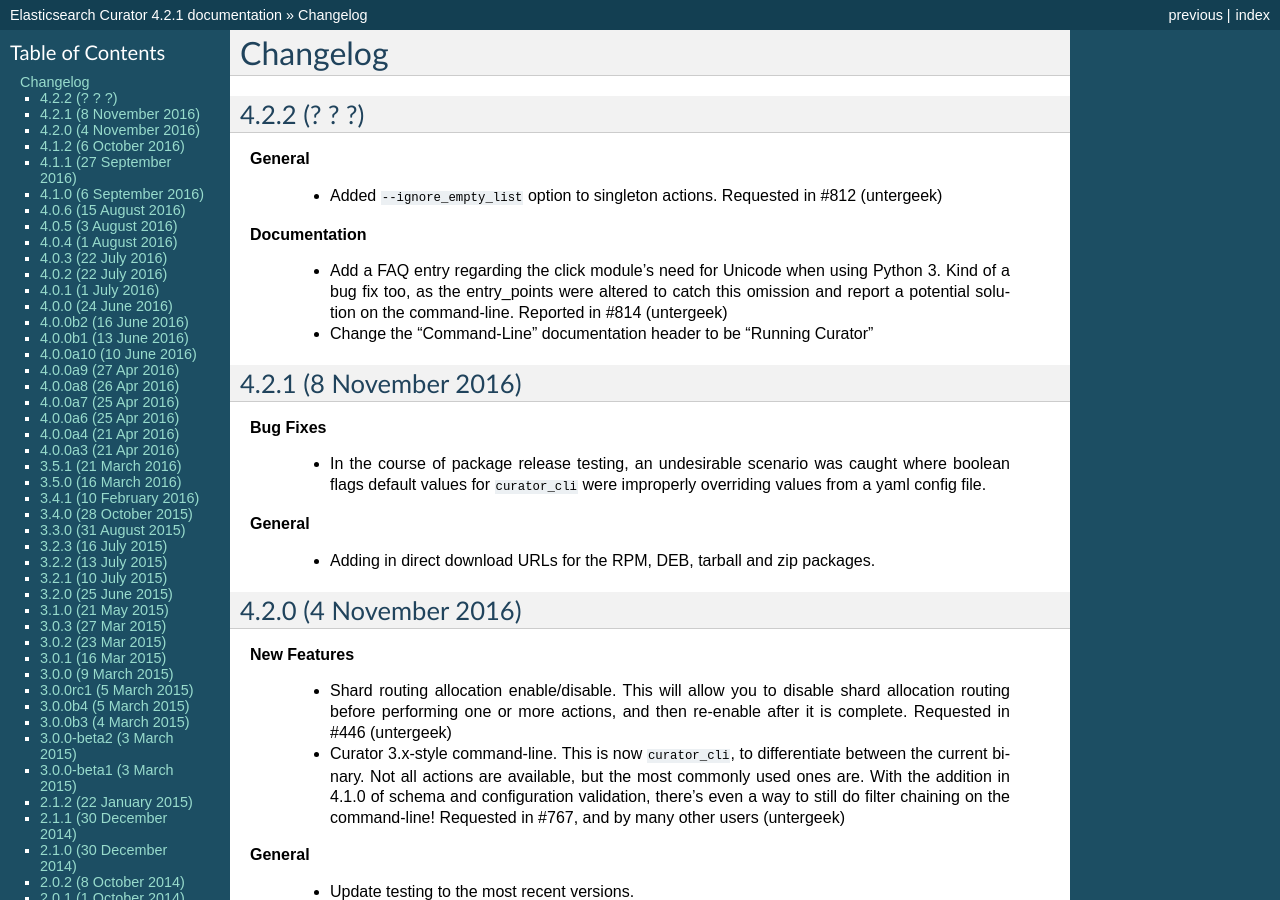
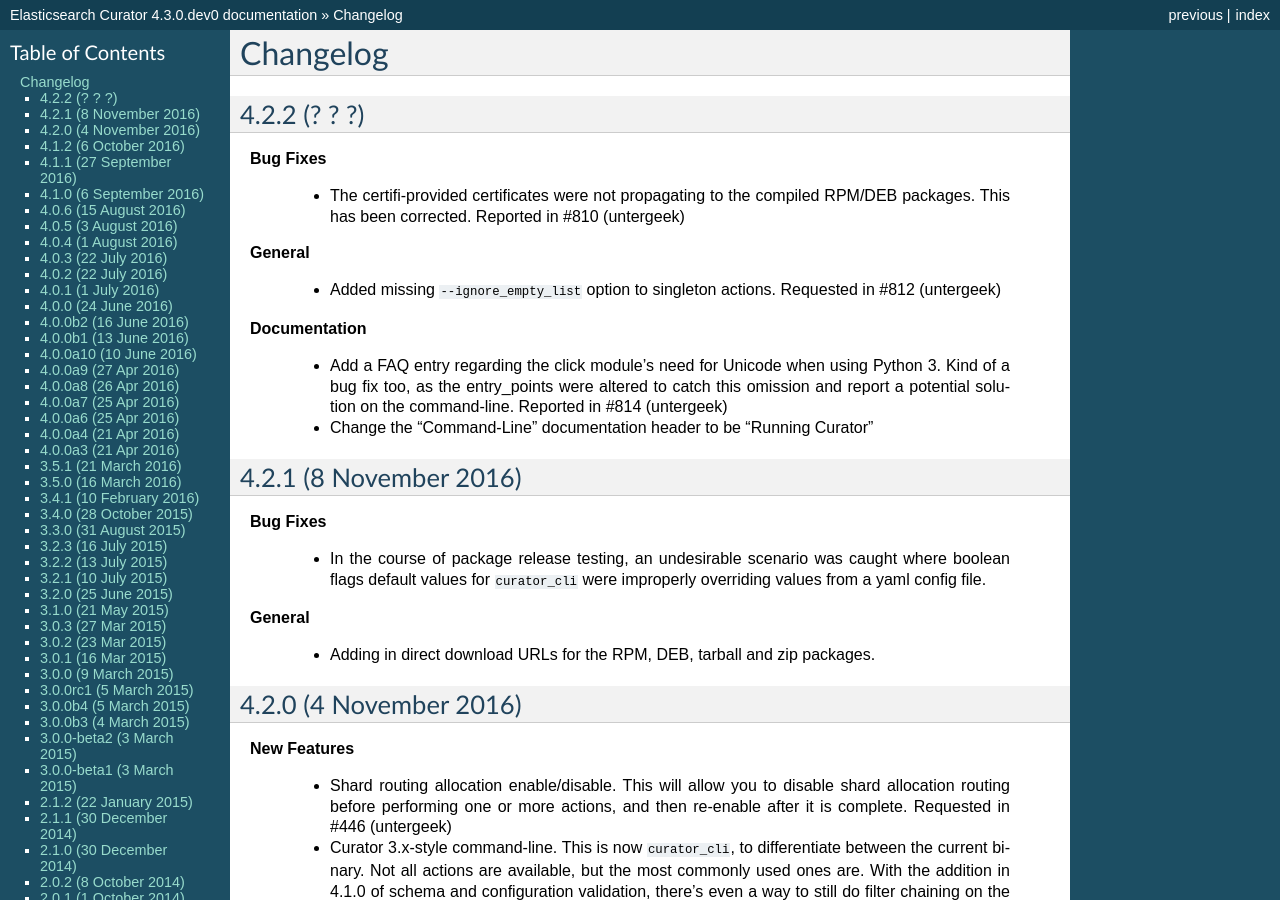
Before and after one commit to elastic/curator, a Sphinx documentation site: the page built from docs/Changelog.rst, in a window 1280 px wide and 900 px high. Built offline with Sphinx 7.4.7, drawn with Linux system fonts in a browser that asks for light colours; some of the changed text lies outside the part shown.

Commit message:
Ensure cacerts.pem from certifi is in RPM/DEB
fixes #810

```diff
--- a/curator/_version.py
+++ b/curator/_version.py
@@ -1 +1 @@
-__version__ = '4.2.1'
+__version__ = '4.3.0.dev0'
--- a/docs/Changelog.rst
+++ b/docs/Changelog.rst
@@ -6,10 +6,15 @@
 4.2.2 (? ? ?)
 -------------
 
+**Bug Fixes**
+
+  * The certifi-provided certificates were not propagating to the compiled
+    RPM/DEB packages.  This has been corrected.  Reported in #810 (untergeek)
+
 **General**
 
-  * Added ``--ignore_empty_list`` option to singleton actions. Requested in
-    #812 (untergeek)
+  * Added missing ``--ignore_empty_list`` option to singleton actions. Requested
+    in #812 (untergeek)
 
 **Documentation**
 
```
Also changed, not shown: 5 other files.
